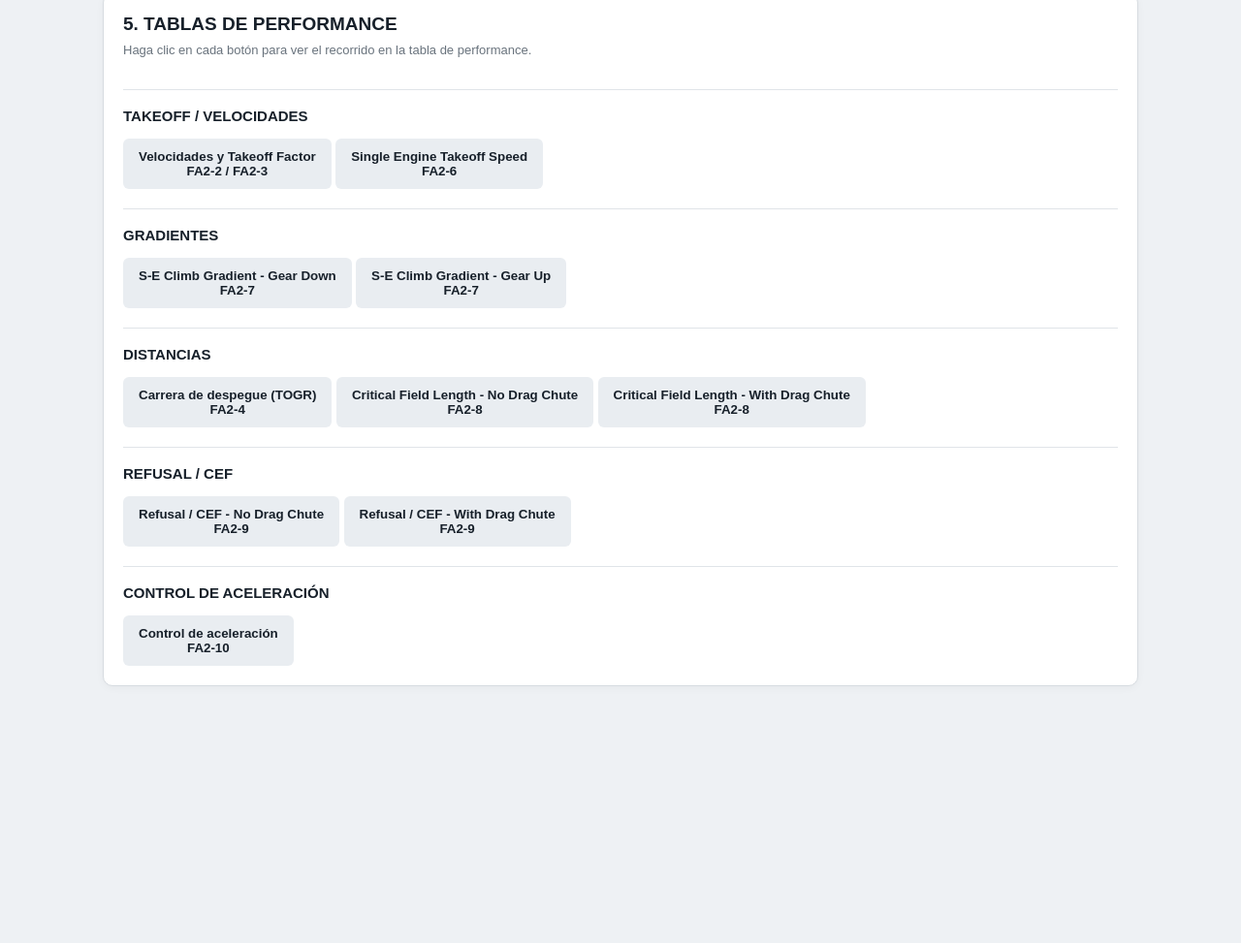
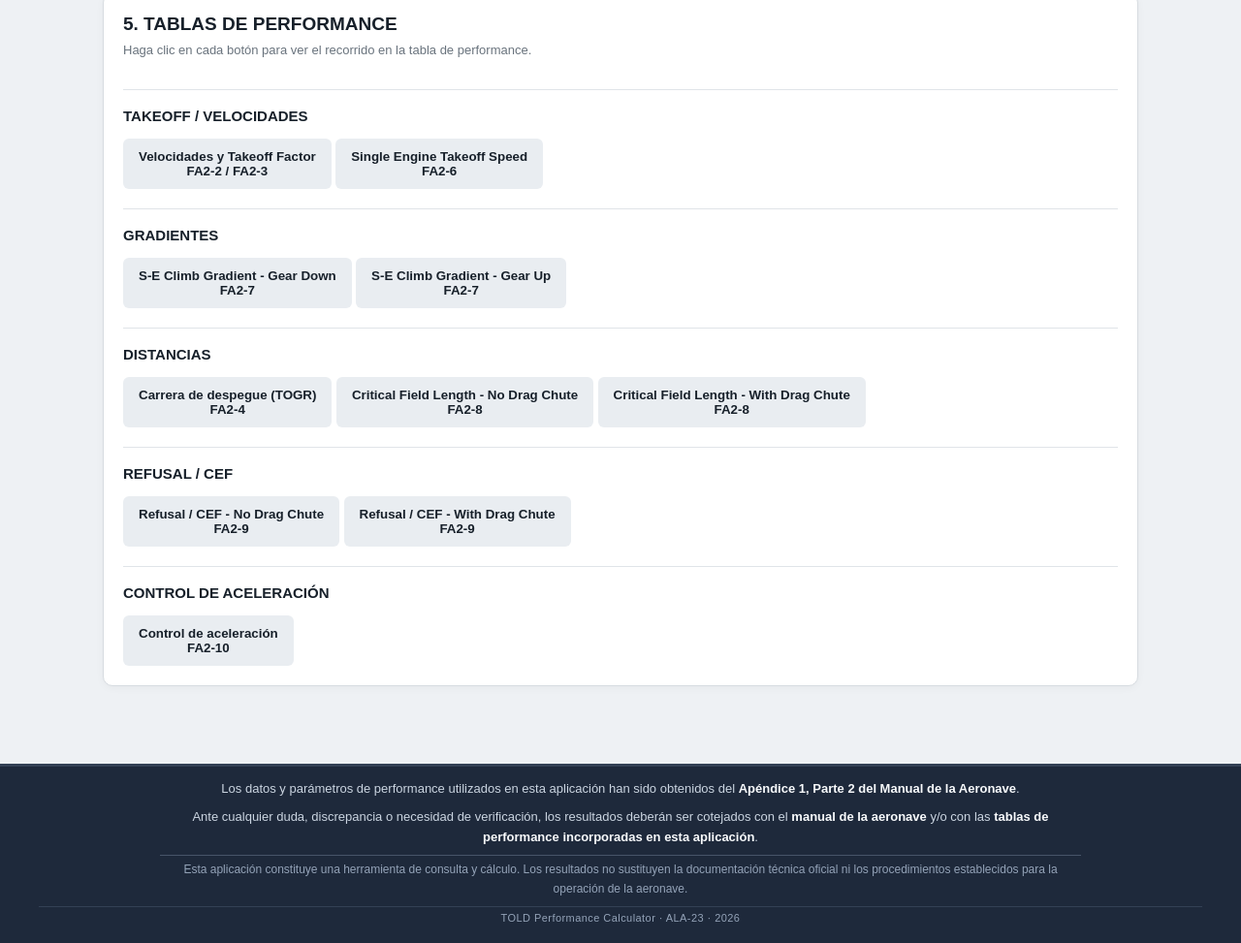
Before and after one commit to Huevoxx3/TOLD-F5, a plain HTML site: page index.html in a window 1280 px wide. Shown: the part 2258-3231 px from the top of the page at 97% size. Before the commit the page ends 3046 px from the top, so only its background shows below. Drawn offline with Linux system fonts and the light colour scheme.

Commit message:
Diferenciar visualmente datos de formacion

```diff
--- a/index.html
+++ b/index.html
@@ -1090,6 +1090,47 @@
 
 <script src="app.js"></script>
 
+<!-- =====================================================
+     FOOTER — FA-23 TOLD
+     ===================================================== -->
+
+<footer class="site-footer">
+
+    <div class="footer-content">
+
+        <div class="footer-text">
+
+            <p>
+                Los datos y parámetros de performance utilizados en esta
+                aplicación han sido obtenidos del
+                <strong>Apéndice 1, Parte 2 del Manual de la Aeronave</strong>.
+            </p>
+
+            <p>
+                Ante cualquier duda, discrepancia o necesidad de verificación,
+                los resultados deberán ser cotejados con el
+                <strong>manual de la aeronave</strong> y/o con las
+                <strong>tablas de performance incorporadas en esta aplicación</strong>.
+            </p>
+
+            <p class="footer-warning">
+                Esta aplicación constituye una herramienta de consulta y
+                cálculo. Los resultados no sustituyen la documentación técnica
+                oficial ni los procedimientos establecidos para la operación
+                de la aeronave.
+            </p>
+
+        </div>
+
+        <div class="footer-bottom">
+            TOLD Performance Calculator · ALA-23 · 2026
+        </div>
+
+    </div>
+
+</footer>
+
+
 </body>
 
 </html>
--- a/style.css
+++ b/style.css
@@ -950,3 +950,68 @@ select:focus {
 .metar-old {
     color: #dc2626;
 }
+
+/* =====================================================
+   FOOTER — FA-23 TOLD
+   ===================================================== */
+
+.site-footer {
+    margin-top: 5px;
+    padding: 5px 20px 20px;
+
+    background: #1e293b;
+    color: #e2e8f0;
+
+    border-top: 3px solid #334155;
+}
+
+.footer-content {
+    max-width: 1200px;
+    margin: 0 auto;
+    text-align: center;
+}
+
+.footer-title {
+    font-size: 18px;
+    font-weight: 700;
+    letter-spacing: 0.08em;
+    margin-bottom: 5px;
+}
+
+.footer-text {
+    max-width: 950px;
+    margin: 0 auto;
+
+    font-size: 13px;
+    line-height: 1.6;
+    color: #cbd5e1;
+}
+
+.footer-text p {
+    margin: 8px 0;
+}
+
+.footer-text strong {
+    color: #f8fafc;
+    font-weight: 600;
+}
+
+.footer-warning {
+    margin-top: 5px !important;
+    padding-top: 5px;
+    border-top: 1px solid #475569;
+
+    font-size: 12px;
+    color: #94a3b8;
+}
+
+.footer-bottom {
+    margin-top: 5px;
+    padding-top: 5px;
+
+    border-top: 1px solid #334155;
+
+    font-size: 11px;
+    color: #94a3b8;
+    letter-spacing: 0.04em;
+}
```
